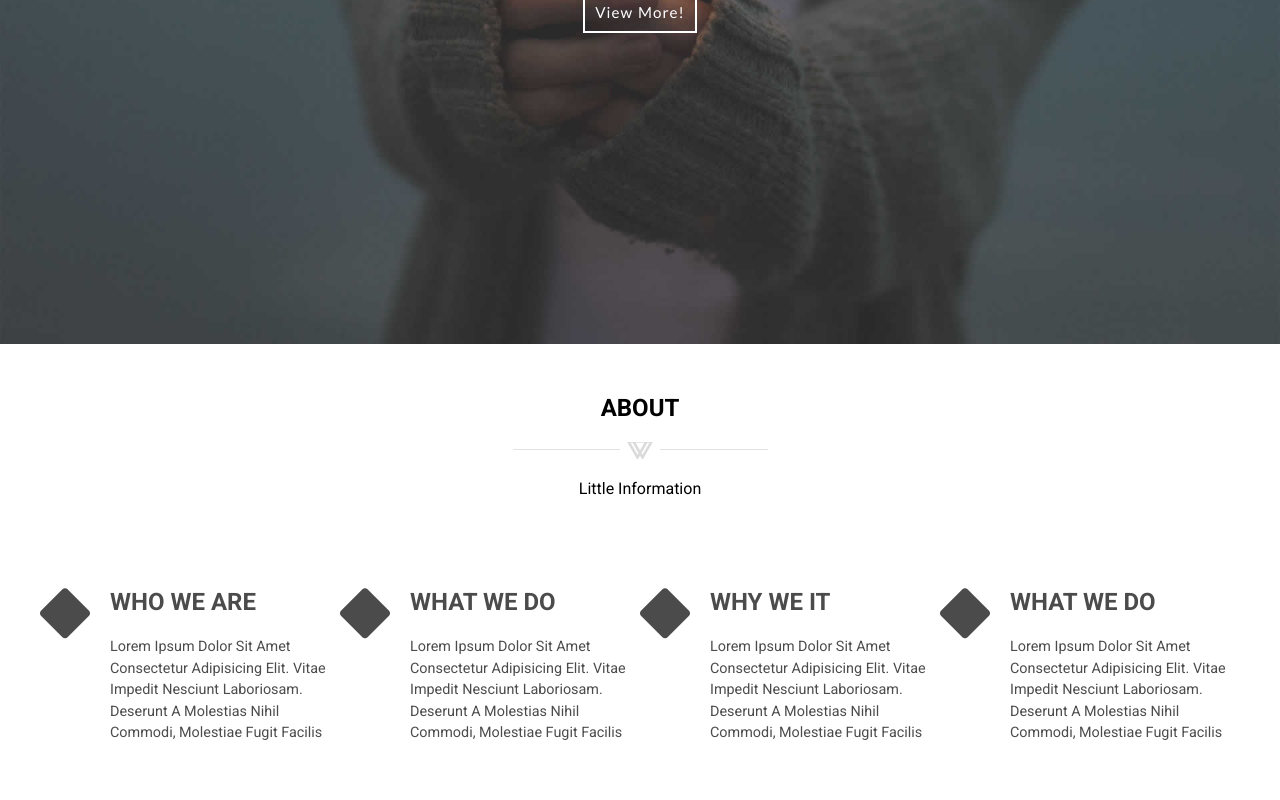
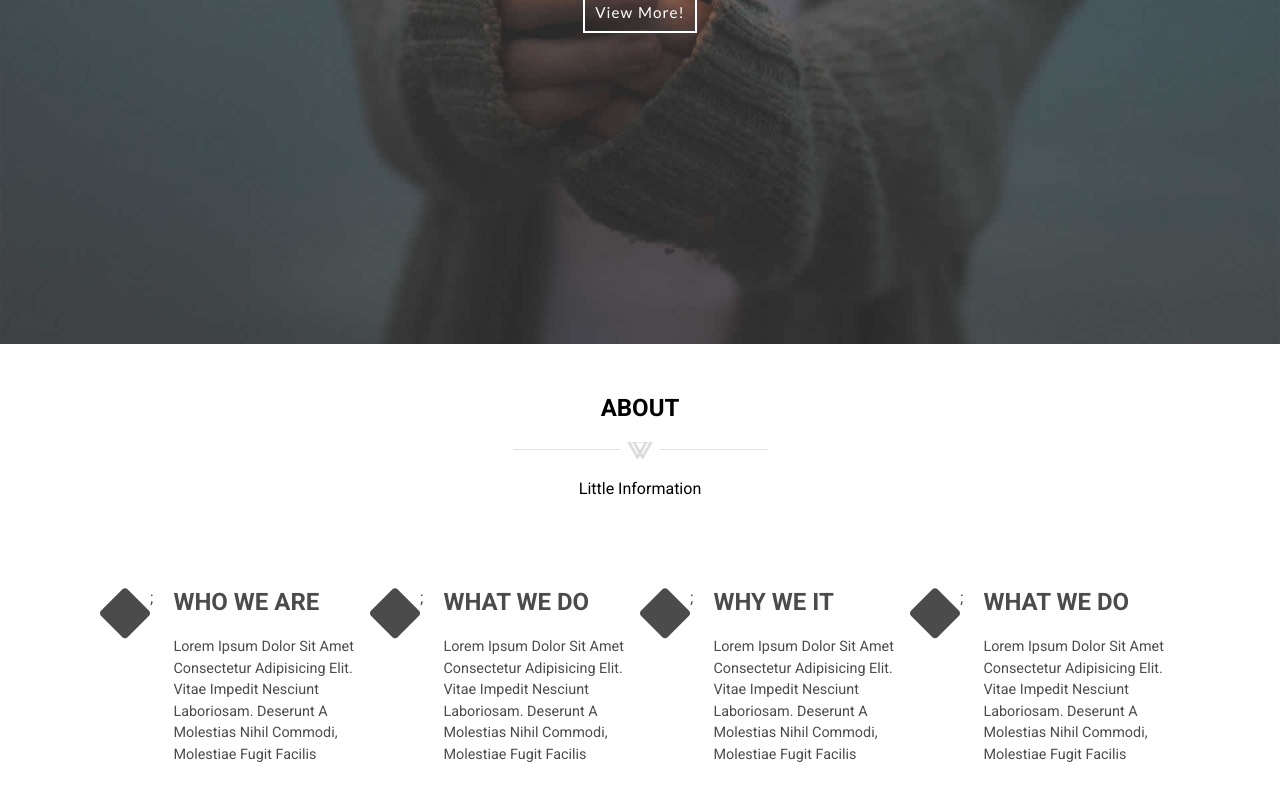
Before and after one commit to Izunnaya/unika-project, a React (Create React App) app: page / in a window 1280 px wide. Shown: the part 456-1256 px from the top of the page. Built offline with nearby package versions, Linux system fonts and the light colour scheme.

Commit message:
Refactored and looped through the aboutUsdata and output dynamically in MainAbtcard

```diff
--- /dev/null
+++ b/src/AboutUsData.js
@@ -0,0 +1,35 @@
+export const data = [
+  {
+    title: "Who we are",
+
+    paragraph:
+      "Lorem ipsum dolor sit amet consectetur adipisicing elit. Vitae impedit nesciunt laboriosam. Deserunt a molestias nihil commodi, molestiae fugit facilis",
+
+    exp1: "First",
+    id: 1,
+  },
+  {
+    title: "What we do",
+    paragraph:
+      "Lorem ipsum dolor sit amet consectetur adipisicing elit. Vitae impedit nesciunt laboriosam. Deserunt a molestias nihil commodi, molestiae fugit facilis",
+
+    exp1: "second",
+    id: 2,
+  },
+  {
+    title: "Why we it ",
+    paragraph:
+      "Lorem ipsum dolor sit amet consectetur adipisicing elit. Vitae impedit nesciunt laboriosam. Deserunt a molestias nihil commodi, molestiae fugit facilis",
+
+    exp1: "third",
+    id: 3,
+  },
+  {
+    title: "What we do",
+    paragraph:
+      "Lorem ipsum dolor sit amet consectetur adipisicing elit. Vitae impedit nesciunt laboriosam. Deserunt a molestias nihil commodi, molestiae fugit facilis",
+
+    exp1: "fouth",
+    id: 4,
+  },
+];
--- a/src/Components/About.js
+++ b/src/Components/About.js
@@ -1,40 +1,11 @@
-import React from "react";
+import { React, useState } from "react";
 import styled from "styled-components";
 import imageDivider from "./images/devider.png";
 import MainAbtcard from "./MainAbtcard";
-const AboutData = [
-  {
-    title: "Who we are",
+import { data } from "../../src/AboutUsData";
 
-    paragraph:
-      "Lorem ipsum dolor sit amet consectetur adipisicing elit. Vitae impedit nesciunt laboriosam. Deserunt a molestias nihil commodi, molestiae fugit facilis",
-
-    exp1: "First",
-  },
-  {
-    title: "What we do",
-    paragraph:
-      "Lorem ipsum dolor sit amet consectetur adipisicing elit. Vitae impedit nesciunt laboriosam. Deserunt a molestias nihil commodi, molestiae fugit facilis",
-
-    exp1: "second",
-  },
-  {
-    title: "Why we it ",
-    paragraph:
-      "Lorem ipsum dolor sit amet consectetur adipisicing elit. Vitae impedit nesciunt laboriosam. Deserunt a molestias nihil commodi, molestiae fugit facilis",
-
-    exp1: "third",
-  },
-  {
-    title: "What we do",
-    paragraph:
-      "Lorem ipsum dolor sit amet consectetur adipisicing elit. Vitae impedit nesciunt laboriosam. Deserunt a molestias nihil commodi, molestiae fugit facilis",
-
-    exp1: "fouth",
-  },
-];
-
-function About(props) {
+function About() {
+  const [aboutUsData, setAboutUsData] = useState(data);
   return (
     <AboutStyled>
       <AboutHeader>
@@ -43,22 +14,7 @@ function About(props) {
         <p>little information</p>
       </AboutHeader>
       <AboutInfo>
-        <MainAbtcard
-          title={AboutData[0].title}
-          paragraph={AboutData[0].paragraph}
-        />
-        <MainAbtcard
-          title={AboutData[1].title}
-          paragraph={AboutData[1].paragraph}
-        />
-        <MainAbtcard
-          title={AboutData[2].title}
-          paragraph={AboutData[2].paragraph}
-        />
-        <MainAbtcard
-          title={AboutData[3].title}
-          paragraph={AboutData[3].paragraph}
-        />
+        <MainAbtcard aboutUsInfo={aboutUsData} />
       </AboutInfo>
     </AboutStyled>
   );
--- a/src/Components/MainAbtcard.js
+++ b/src/Components/MainAbtcard.js
@@ -1,19 +1,26 @@
-import React from "react";
+import { React } from "react";
 import styled from "styled-components";
 
-function MainAbtcard(props) {
+const MainAbtcard = ({ aboutUsInfo }) => {
+  // const aboutUsInfo = props.aboutUsInfo;
   return (
     <MainAbtCardsStyle>
       <MainAbtcards>
-        <i className="fa-solid fa-diamond"></i>
-        <div className="CardMessage">
-          <h2>{props.title}</h2>
-          <p>{props.paragraph}</p>
-        </div>
+        {aboutUsInfo.map((eachInfo) => {
+          return (
+            <>
+              <i className="fa-solid fa-diamond"></i>;
+              <div className="CardMessage" key={eachInfo.id}>
+                <h2>{eachInfo.title}</h2>
+                <p>{eachInfo.paragraph}</p>
+              </div>
+            </>
+          );
+        })}
       </MainAbtcards>
     </MainAbtCardsStyle>
   );
-}
+};
 const MainAbtCardsStyle = styled.div`
   .fa-diamond {
     font-size: 50px;
@@ -26,7 +33,7 @@ const MainAbtCardsStyle = styled.div`
   }
 `;
 const MainAbtcards = styled.div`
-  width: 300px;
+  width: 100%;
   display: flex;
   justify-content: center;
   opacity: 0.7;
--- a/src/Components/Navbar.js
+++ b/src/Components/Navbar.js
@@ -26,6 +26,7 @@ const NavbarStyled = styled.nav`
   width: 100%;
   background-color: var(--Navbar-bg-color);
   position: fixed;
+  z-index: 99;
 `;
 const NavbarContent = styled.div`
   display: flex;
```
